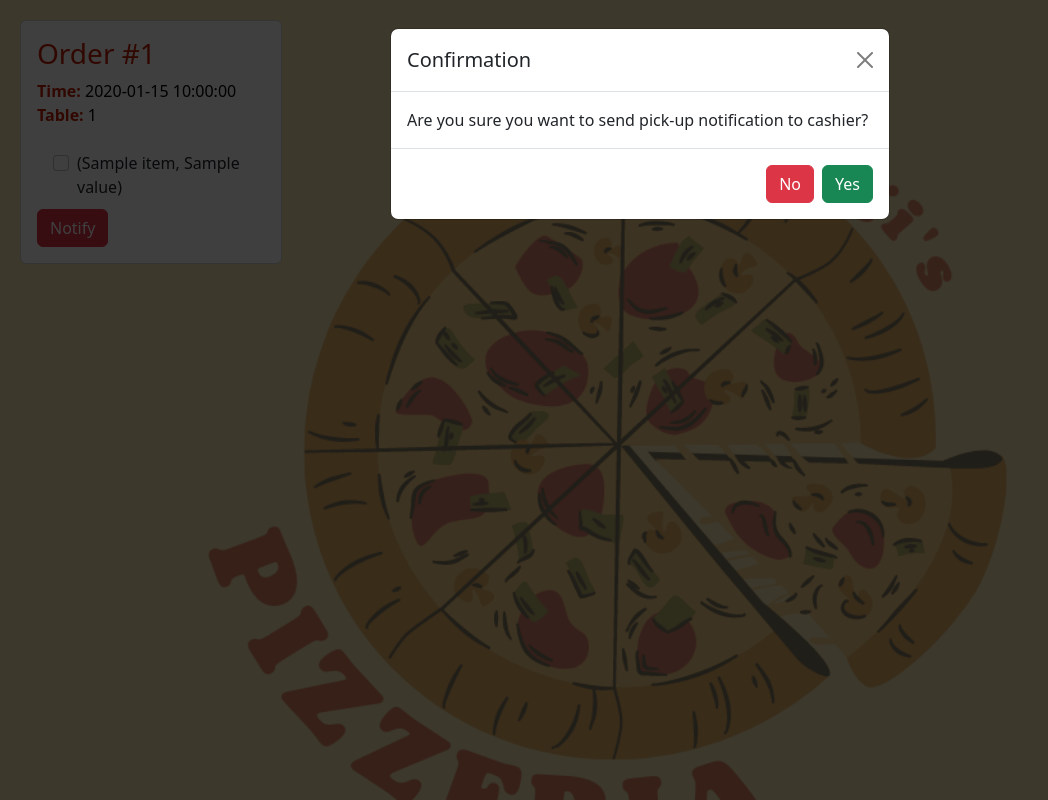
After one commit to IdaGalimova/Pizza_application_raw, a Flask app: template templates/luigiview.html in a window 1280 px wide, after a click on "Notify". The commit adds this page. Shown: the whole page, without its empty margins (0-1048 px from the left). Run offline with Flask 2, Linux system fonts and the light colour scheme; the template is opened without the code that fills it: most values are stand-ins (such as "Sample title", 1, 10 or a date in 2020).

Commit message:
Added a Luigi page and fixed order ID

```diff
--- a/app.py
+++ b/app.py
@@ -1,7 +1,7 @@
 from flask import Flask, render_template, request, jsonify
 import csv, random
 from datetime import datetime
-
+import os.path
 
 app = Flask(__name__)
 
@@ -9,11 +9,19 @@ pepperoni_amount = 0
 
 data = "NULL"
 id = 0
-
+raw_order_data = {}
 @app.route('/returnjson1', methods=['POST'])
 def ReturnJSON():
     global raw_order_data, pepperoni_amount
     raw_order_data = request.get_json()
+
+    return "OK"
+
+@app.route("/table_number", methods=['POST'])
+def get_table_number():
+    global table_number
+    table_number = request.form['table_number']
+    print(table_number)
 
     return "OK"
 
@@ -26,17 +34,12 @@ def home_page():
 
 @app.route("/shopping_cart")
 def shopping_cart_page():
-    # for key, value in order_info.items():
-    #     print(key, value)
-    # if order_info =
 
     return render_template("shopping_cart.html", raw_order_data=raw_order_data)
 
 
 def generate(id):
-
     table = random.randint(0, 5)
-    # EstTime = "15 minutes"
     Now = datetime.now()
     time = Now.strftime("%H:%M:%S")
     time = time.lstrip('0')
@@ -46,38 +49,39 @@ def generate(id):
         id = id + 1
     else:
         id = 100
-    print(time)
-    print(id)
     return table, time, id
 
 
 @app.route("/confirmation_page")
 def confirmation_page():
+    global id, general_data_list, order
 
-    table, time, id1 = generate(id)
-    print(id1)
-
+    table, time, id = generate(id)
 
     header = ['ID', "table_number", "time", "order"]
 
     data = {'ID': '0', "table_number": '0', "time": "0", "order": "0"}
 
-    data["ID"] = id1
+    data["ID"] = id
     data["table_number"] = table
     data["time"] = time
     data["order"] = raw_order_data
 
-    csv_file = "order_data.csv"
+    filename = "order_data.csv"
+    file_exists = os.path.isfile(filename)
 
-    # print(type(raw_order_data))
+    # if os.path.exists(filename):
+    #     os.remove(filename)
 
-    with open(csv_file, 'a', newline='') as csvfile:
+
+    with open(filename, 'a', newline='') as csvfile:
         writer = csv.DictWriter(csvfile, fieldnames=header)
-        # writer.writeheader()
+        if not file_exists:
+            writer.writeheader()
 
         writer.writerow(data)
 
-    with open(csv_file, 'r') as csvfile:
+    with open(filename, 'r') as csvfile:
         reader = csv.DictReader(csvfile)
         general_data_list = []
         for line in reader:
@@ -89,12 +93,16 @@ def confirmation_page():
         lcls = locals()
         exec("order = " + general_data["order"], globals(), lcls)
         order = lcls["order"]
-        print(order)
 
     displayed_general_data = general_data_list[len(general_data_list) - 1]
 
     return render_template("confirmation.html", order=order, displayed_general_data=displayed_general_data)
 
+@app.route("/luigi")
+def luigiview():
+
+     return render_template("luigiview.html", general_data_list=general_data_list, order=order)
+
 
 if __name__ == '__main__':
     app.run()
--- /dev/null
+++ b/static/style.css
@@ -0,0 +1,31 @@
+.body{
+    background-color: #F3E2B3;
+    /*background-image: url("logo 1000px.png");
+    background-repeat: repeat;*/
+}
+
+.order{
+    margin: 20px;
+}
+
+.bgc{
+    background-color: #c32105;
+    opacity: 70%;
+}
+
+.hero-image {
+    background-image: url("logo_low_opacity.png");
+    height: 1000px;
+    background-position: center;
+    background-repeat: no-repeat;
+    background-size: cover;
+    position: relative;
+  }
+
+.card_text{
+    color: #c32105;
+}
+
+.info{
+    color: black;
+}
--- a/templates/confirmation.html
+++ b/templates/confirmation.html
@@ -8,5 +8,6 @@
 
 <p>The last data:</p>
 {{ displayed_general_data }}
+<a class="btn btn-primary" href="/luigi" role="button">Luigi</a>
 
 {% endblock %}
--- /dev/null
+++ b/templates/luigiview.html
@@ -0,0 +1,78 @@
+<!DOCTYPE html>
+<html lang="en">
+<head>
+    <meta charset="UTF-8">
+    <meta http-equiv="X-UA-Compatible" content="IE=edge">
+    <meta name="viewport" content="width=device-width, initial-scale=1.0">
+    <link rel="stylesheet" href="static/style.css">
+    <link href="https://cdn.jsdelivr.net/npm/bootstrap@5.2.2/dist/css/bootstrap.min.css" rel="stylesheet" integrity="sha384-Zenh87qX5JnK2Jl0vWa8Ck2rdkQ2Bzep5IDxbcnCeuOxjzrPF/et3URy9Bv1WTRi" crossorigin="anonymous">
+    <title>Orders</title>
+</head>
+<body class="body hero-image">
+    <div class="row row-cols-1 row-cols-md-4 g-4">
+        {% for displayed_general_data in general_data_list %}
+        <div class="col">
+          <div class="card order">
+            <div class="card-body">
+              <h3 class="card-title card_text">Order #{{displayed_general_data['ID']}}</h3>
+              <p class="card-text card_text"> <strong>Time: </strong>  <span class="info"> {{displayed_general_data['time']}}</span>
+                <br>
+                <strong>Table: </strong>  <span class="info">{{displayed_general_data['table_number']}}</span></p>
+              <ul class="list-group list-group-flush">
+                <!-- <li class="list-group-item">
+                    <div class="form-check">
+                        <input class="form-check-input" type="checkbox" value="" id="flexCheckDefault">
+                        <label class="form-check-label" for="flexCheckDefault">
+                          {{displayed_general_data['order']}}
+                        </label>
+                      </div>
+                </li> -->
+                {%for item, value in order.items()%}
+                  <li class="list-group-item">
+                      <div class="form-check">
+                          <input class="form-check-input" type="checkbox" value="" id="flexCheckDefault">
+                          <label class="form-check-label" for="flexCheckDefault">
+                            {{item, value}}
+                          </label>
+                        </div>
+                  </li>
+                {%endfor%}
+
+              </ul>
+              <button type="button" class="btn btn-danger" data-bs-toggle="modal" data-bs-target="#exampleModal">
+                Notify
+              </button>
+              <div class="modal fade" id="exampleModal" tabindex="-1" aria-labelledby="exampleModalLabel" aria-hidden="true">
+                <div class="modal-dialog">
+                  <div class="modal-content">
+                    <div class="modal-header">
+                      <h1 class="modal-title fs-5" id="exampleModalLabel">Confirmation</h1>
+                      <button type="button" class="btn-close" data-bs-dismiss="modal" aria-label="Close"></button>
+                    </div>
+                    <div class="modal-body">
+                     Are you sure you want to send pick-up notification to cashier?
+                    </div>
+                    <div class="modal-footer align-center">
+                      <button type="button" class="btn btn-danger" data-bs-dismiss="modal">No</button>
+                      <button type="button" class="btn btn-success">Yes</button>
+                    </div>
+                  </div>
+                </div>
+              </div>
+            </div>
+          </div>
+
+        </div>
+        {% endfor %}
+
+
+      </div>
+
+
+
+
+      <script src="https://cdn.jsdelivr.net/npm/bootstrap@5.2.2/dist/js/bootstrap.bundle.min.js" integrity="sha384-OERcA2EqjJCMA+/3y+gxIOqMEjwtxJY7qPCqsdltbNJuaOe923+mo//f6V8Qbsw3" crossorigin="anonymous"></script>
+      <script src="https://cdn.jsdelivr.net/npm/@popperjs/core@2.11.6/dist/umd/popper.min.js" integrity="sha384-oBqDVmMz9ATKxIep9tiCxS/Z9fNfEXiDAYTujMAeBAsjFuCZSmKbSSUnQlmh/jp3" crossorigin="anonymous"></script>
+      <script src="https://cdn.jsdelivr.net/npm/bootstrap@5.2.2/dist/js/bootstrap.min.js" integrity="sha384-IDwe1+LCz02ROU9k972gdyvl+AESN10+x7tBKgc9I5HFtuNz0wWnPclzo6p9vxnk" crossorigin="anonymous"></script>
+</body>
+</html>
```
Also changed, not shown: order_data.csv (+3 -11 lines), samples.py (+10 -37 lines), templates/shopping_cart.html (+10 -1 lines), static/logo 1000px.png (added), static/logo 500px.png (added), static/logo_low_opacity.png (added).
